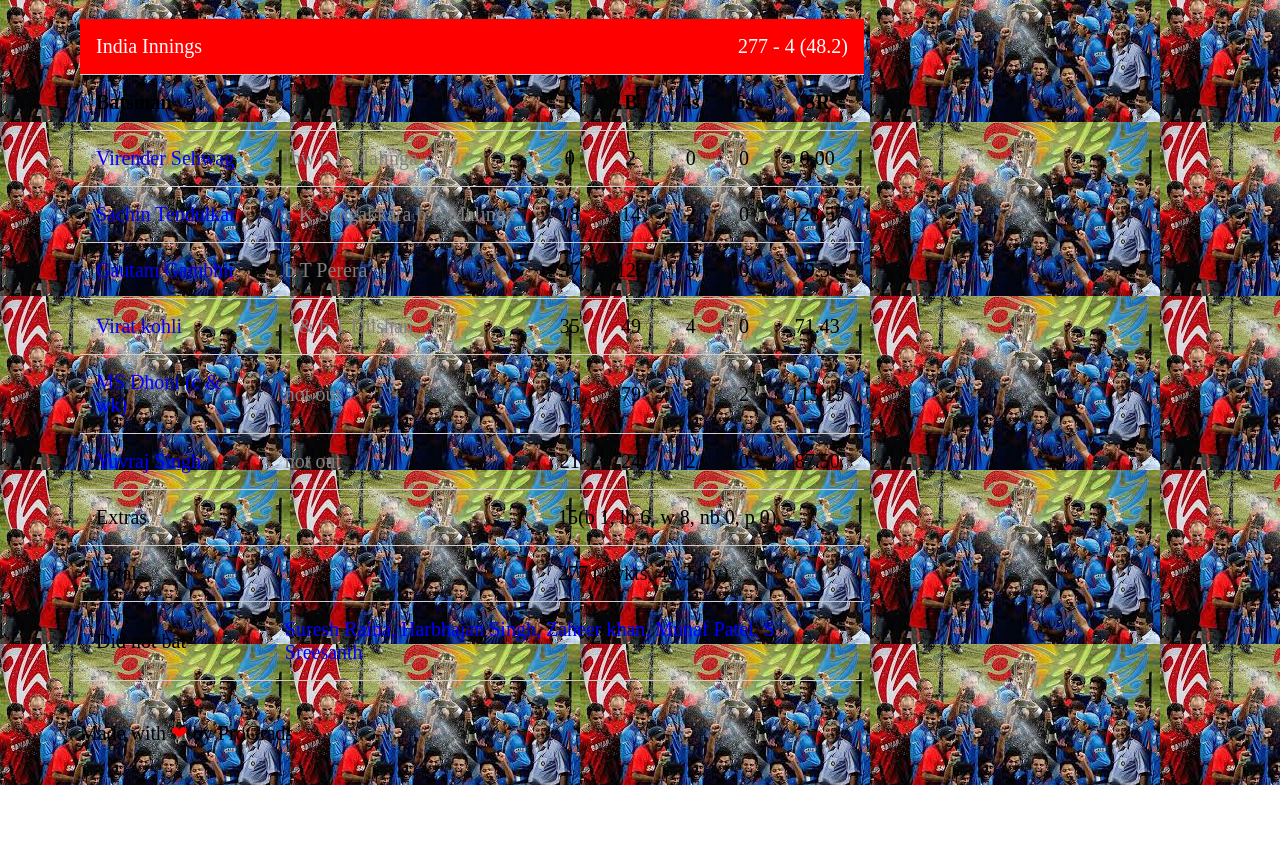
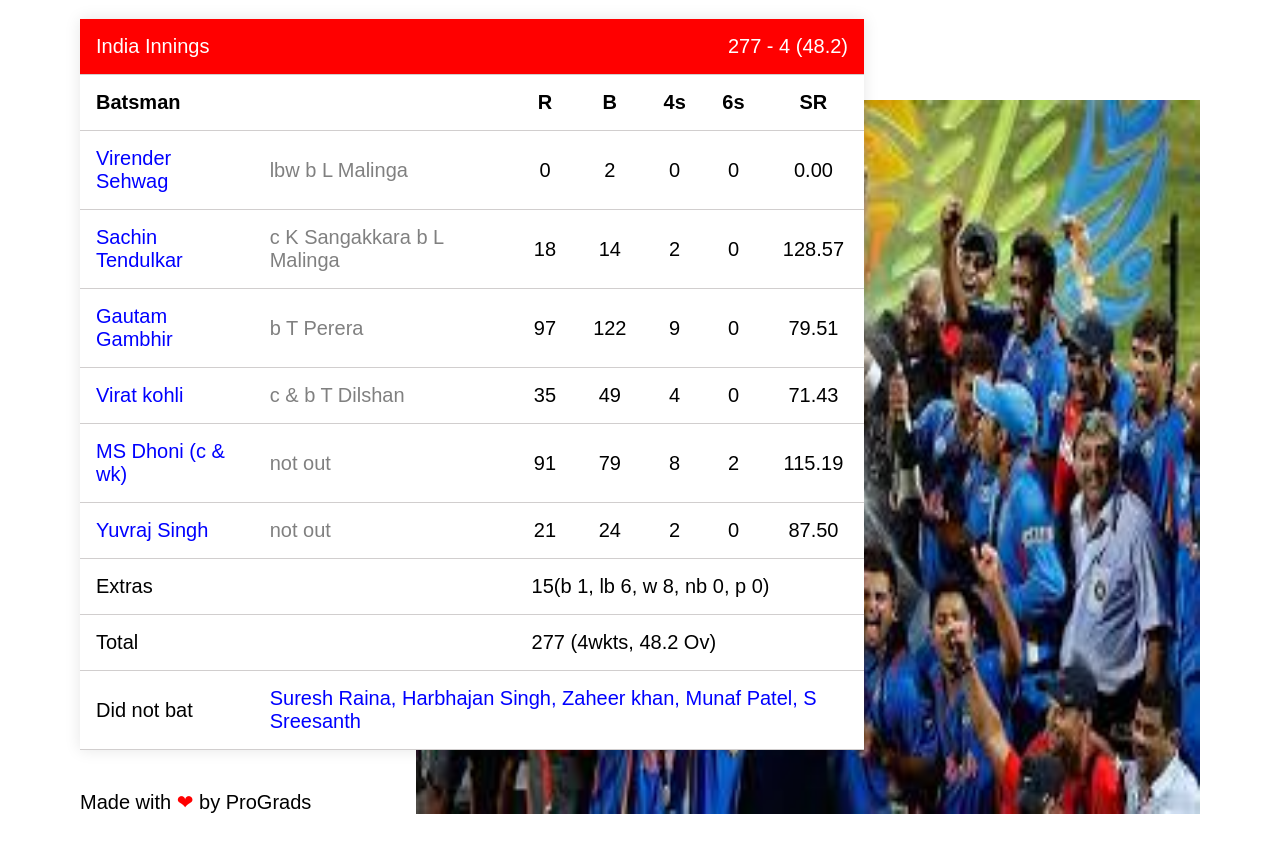
Before and after one commit to sabikesavan/HTML-learnings, a plain HTML site: page index.html in a window 1280 px wide. Shown: the part 226-1078 px from the top of the page. Before the commit the page ends 1011 px from the top, so only its background shows below. Drawn offline with Linux system fonts and the light colour scheme; files whose address does not match are found by name.

Commit message:
html table based scorecard

```diff
--- a/index.html
+++ b/index.html
@@ -96,9 +96,9 @@
             </tr>
           </table>
         </div>
+        <div class="footer">
+          <p>Made with <span class="heart">&#x2764;</span> by ProGrads</p>
+        </div>
       </div>
-      <footer>
-        <p>Made with <span class="heart">&#x2764;</span> by ProGrads</p>
-      </footer>
     </body>
 </html>
--- a/style.css
+++ b/style.css
@@ -1,8 +1,12 @@
 body {
   font-size: 20px;
   margin: 20px 80px;
-  font-family: 'Roboto Slab', serif;
-  background-image: url('/images/world_cup.jpeg');
+  font-family: Arial, sans-serif;
+}
+.container {
+  background: url('/home/vakilsearch/Videos/HTML-learnings/images/world_cup.jpeg') no-repeat right bottom;
+  background-repeat: no-repeat;
+  background-size: 70% 70%;
 }
 .companyLogo {
   width: 100%;
@@ -29,6 +33,8 @@ body {
 }
 table {
   width: 70%;
+  background-color: #fff;
+  box-shadow: 0 0 15px rgba(0, 0, 0, 0.1);
 }
 table tr {
   height: 3rem;
@@ -63,7 +69,7 @@ td:nth-child(7) {
 .status {
   color: grey;
 }
-footer {
+.footer {
   margin: 2.5rem 0;
 }
 .heart {
```
